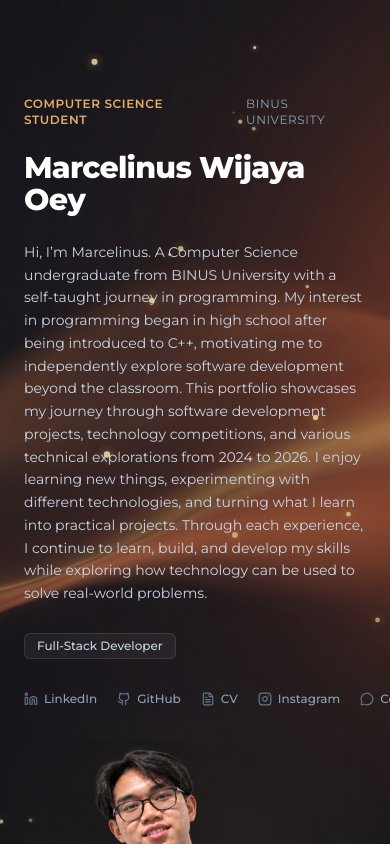
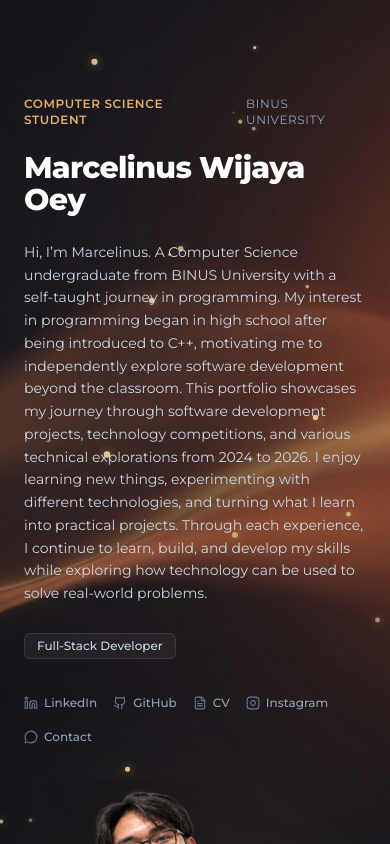
Before and after one commit to MarcelinuZz/Portofolio, a React (Vite) app: page / in a window 390 px wide. Shown: the top 844 px of the page. Built offline with nearby package versions, Linux system fonts and the light colour scheme.

Commit message:
perbaikan responsive mobile

```diff
--- a/src/components/Hero.jsx
+++ b/src/components/Hero.jsx
@@ -63,7 +63,7 @@ export default function Hero({ onTriggerTransition }) {
             ))}
           </div>
 
-          <div className="pt-2">
+          <div className="pt-2 w-full">
             <SocialLinks variant="minimal" />
           </div>
         </motion.div>
--- a/src/components/SocialLinks.jsx
+++ b/src/components/SocialLinks.jsx
@@ -36,7 +36,7 @@ export default function SocialLinks({ className = '', variant = 'minimal' }) {
 
   // Minimal inline list for subtle display
   return (
-    <nav aria-label="Social connections" className={`flex items-center gap-5 sm:gap-7 ${className}`}>
+    <nav aria-label="Social connections" className={`flex flex-wrap items-center gap-x-4 sm:gap-x-6 gap-y-2.5 ${className}`}>
       {socialLinks.map((item) => {
         const Icon = iconMap[item.name] || MessageCircle;
         const displayName = item.name === 'WhatsApp' ? 'Contact' : item.name;
@@ -46,7 +46,7 @@ export default function SocialLinks({ className = '', variant = 'minimal' }) {
             href={item.url}
             target="_blank"
             rel="noopener noreferrer"
-            className="group inline-flex items-center gap-1.5 text-xs font-medium text-slate-400 hover:text-white transition-colors duration-200"
+            className="group inline-flex items-center gap-1.5 py-1 text-xs font-medium text-slate-400 hover:text-white transition-colors duration-200 shrink-0"
             aria-label={item.label}
           >
             <Icon className="w-3.5 h-3.5 text-slate-500 group-hover:text-slate-300 transition-colors" />
```
Also changed, not shown: 1 other file (tests, documents, lock files or other folders).
